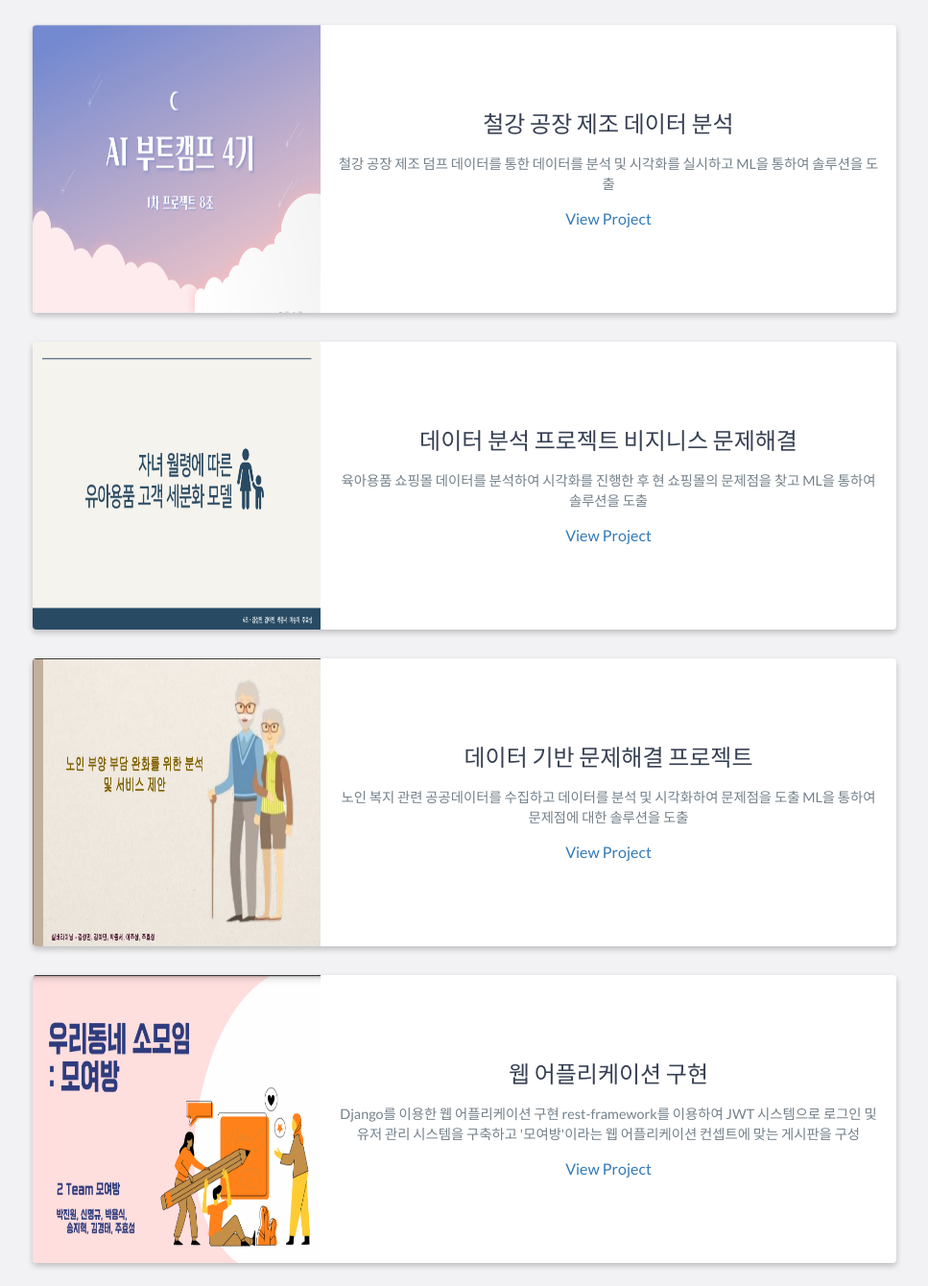
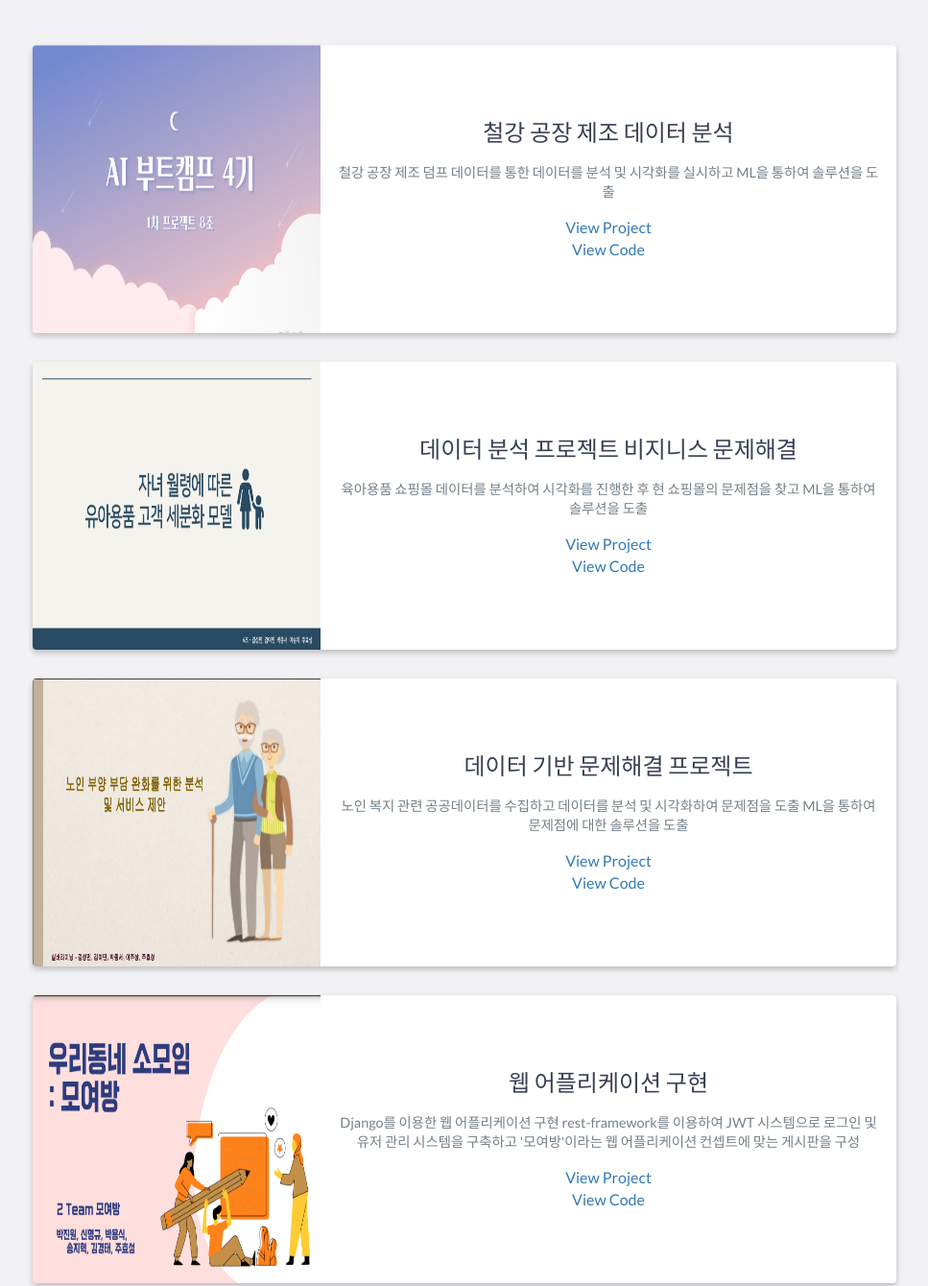
Before and after one commit to joohyosung/Joo.github.io, a website: page index.html in a window 1280 px wide. Shown: the part 2306-3646 px from the top of the page at 96% size, without its empty margins (156-1123 px from the left). Drawn offline with nearby package versions, Linux system fonts and the light colour scheme.

Commit message:
Update index.html

```diff
--- a/index.html
+++ b/index.html
@@ -131,6 +131,7 @@
         <ul>
           <li>2022 10 - Python을 이용한 데이터 분석 및 시각화</li>
           <li>2022 11 - Python을 이용한 데이터 분석 및 시각화</li>
+          <li>2022 12 - Python을 이용한 데이터 분석 및 시각화</li>
           <li>2023 01 - Python(Django)을 이용한 웹 구성하기</li>
           <li>2023 02 - Python(Django)을 이용한 웹 구성하기</li>
           <li>2023 03 - UI-Path를 이용한 RPA프로그래밍</li>
@@ -154,7 +155,8 @@
               <p>
                  철강 공장 제조 덤프 데이터를 통한 데이터를 분석 및 시각화를 실시하고 ML을 통하여 솔루션을 도출
               </p>
-              <a href="project_template/RPA_4기_프로젝트1.pdf" download="Joo_project_1.pdf">View Project</a>
+              <a href="project_template/RPA_4기_프로젝트1.pdf" download="Joo_project_1.pdf">View Project</a><br>
+              <a href="https://github.com/joohyosung/python_data_analysis_project/tree/main/RPA_4%EA%B8%B0_%ED%94%84%EB%A1%9C%EC%A0%9D%ED%8A%B81_8%EC%A1%B0(First-Project-8-master)">View Code</a>
             </div>
             <!-- End .project-info -->
           </div>
@@ -169,7 +171,8 @@
               <p>
                  육아용품 쇼핑몰 데이터를 분석하여 시각화를 진행한 후 현 쇼핑몰의 문제점을 찾고 ML을 통하여 솔루션을 도출
               </p>
-              <a href="project_template/RPA_4기_프로젝트2+3.pdf" download="Joo_project_2+3.pdf">View Project</a>
+              <a href="project_template/RPA_4기_프로젝트2+3.pdf" download="Joo_project_2+3.pdf">View Project</a><br>
+              <a href="https://github.com/joohyosung/python_data_analysis_project/tree/main/project2%2B3">View Code</a>
             </div>
             <!-- End .project-info -->
           </div>
@@ -186,7 +189,8 @@
                 노인 복지 관련 공공데이터를 수집하고 데이터를 분석 및 시각화하여 문제점을 도출
                 ML을 통하여 문제점에 대한 솔루션을 도출
               </p>
-              <a href="project_template/RPA_4기_프로젝트4.pdf" download="Joo_project_4.pdf">View Project</a>
+              <a href="project_template/RPA_4기_프로젝트4.pdf" download="Joo_project_4.pdf">View Project</a><br>
+              <a href="https://github.com/joohyosung/python_data_analysis_project/tree/main/RPA_4%EA%B8%B0_%ED%94%84%EB%A1%9C%EC%A0%9D%ED%8A%B84_5%EC%A1%B0">View Code</a>
             </div>
             <!-- End .project-info -->
           </div>
@@ -202,7 +206,8 @@
                 Django를 이용한 웹 어플리케이션 구현 rest-framework를 이용하여 JWT 시스템으로
                 로그인 및 유저 관리 시스템을 구축하고 '모여방'이라는 웹 어플리케이션 컨셉트에 맞는 게시판을 구성
               </p>
-              <a href="project_template/RPA_4기_프로젝트5.pdf" download="Joo_project_5.pdf">View Project</a>
+              <a href="project_template/RPA_4기_프로젝트5.pdf" download="Joo_project_5.pdf">View Project</a><br>
+              <a href="https://github.com/Liamns/web_project">View Code</a>
             </div>
             <!-- End .project-info -->
           </div>
```
